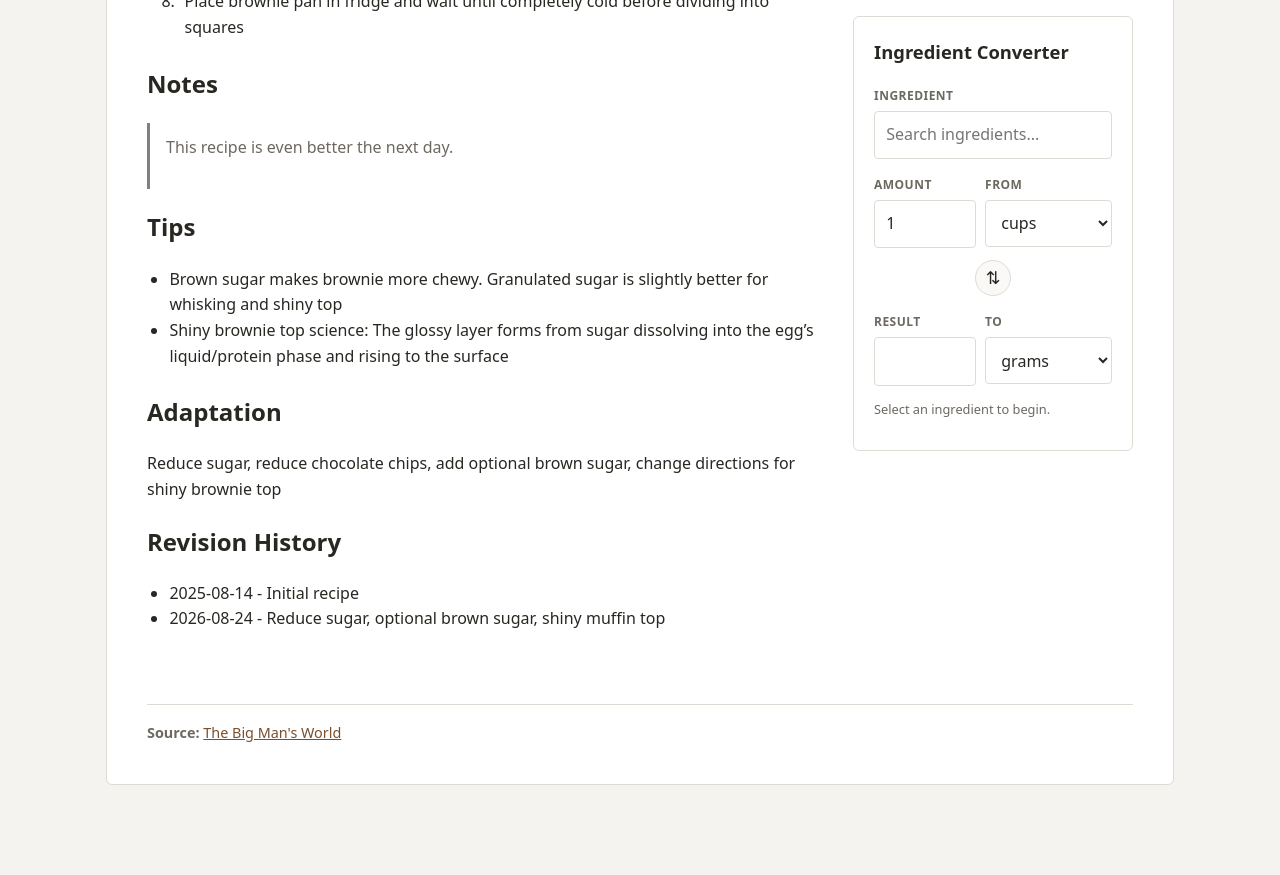
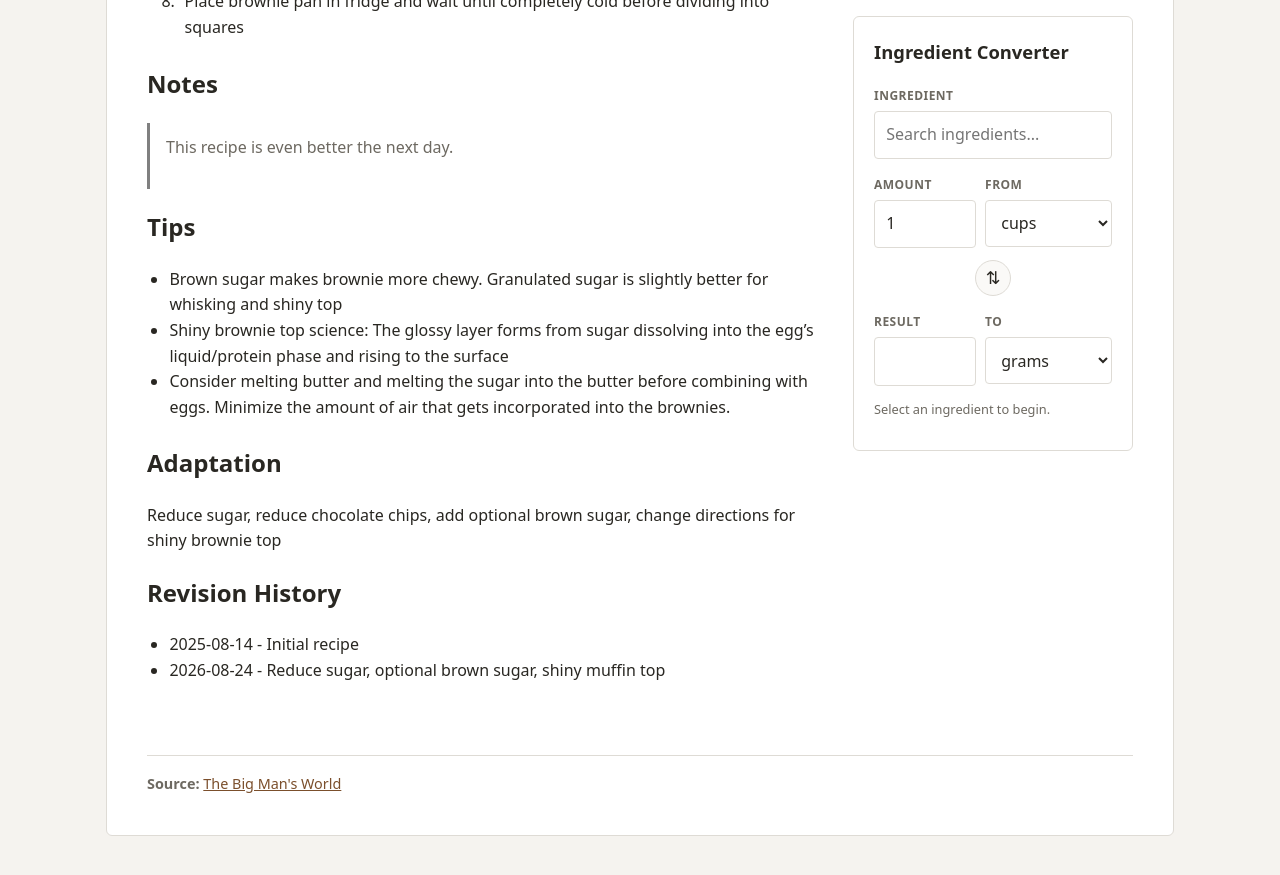
Before and after one commit to sundaycake/recipes, a Jekyll site: the page built from _recipes/almond-flour-brownies.md, in a window 1280 px wide and 900 px high, scrolled down 1619 px. Shown: the top 875 px of the window. Built offline with Jekyll 4.4.1, drawn with Linux system fonts in a browser that asks for light colours; before the commit the page ends 2468 px from its top, so only the background shows below that; part of the change alters nothing that is shown; some of the changed text lies outside the part shown.

Commit message:
Update almond-flour-brownies.md

```diff
--- a/_recipes/almond-flour-brownies.md
+++ b/_recipes/almond-flour-brownies.md
@@ -36,7 +36,7 @@ source_url: https://thebigmansworld.com/almond-flour-brownies/
 - 1/2 teaspoon salt
 
 ### Wet
-- 5 tablespoons butter softened
+- 4.5 tablespoons butter softened
 - 3 large eggs
 - 1 teaspoon vanilla extract
 - 1 cup granulated sugar
@@ -66,6 +66,7 @@ source_url: https://thebigmansworld.com/almond-flour-brownies/
 
 * Brown sugar makes brownie more chewy. Granulated sugar is slightly better for whisking and shiny top
 * Shiny brownie top science: The glossy layer forms from sugar dissolving into the egg's liquid/protein phase and rising to the surface
+* Consider melting butter and melting the sugar into the butter before combining with eggs. Minimize the amount of air that gets incorporated into the brownies.
 
 ## Substitutions
 
```
